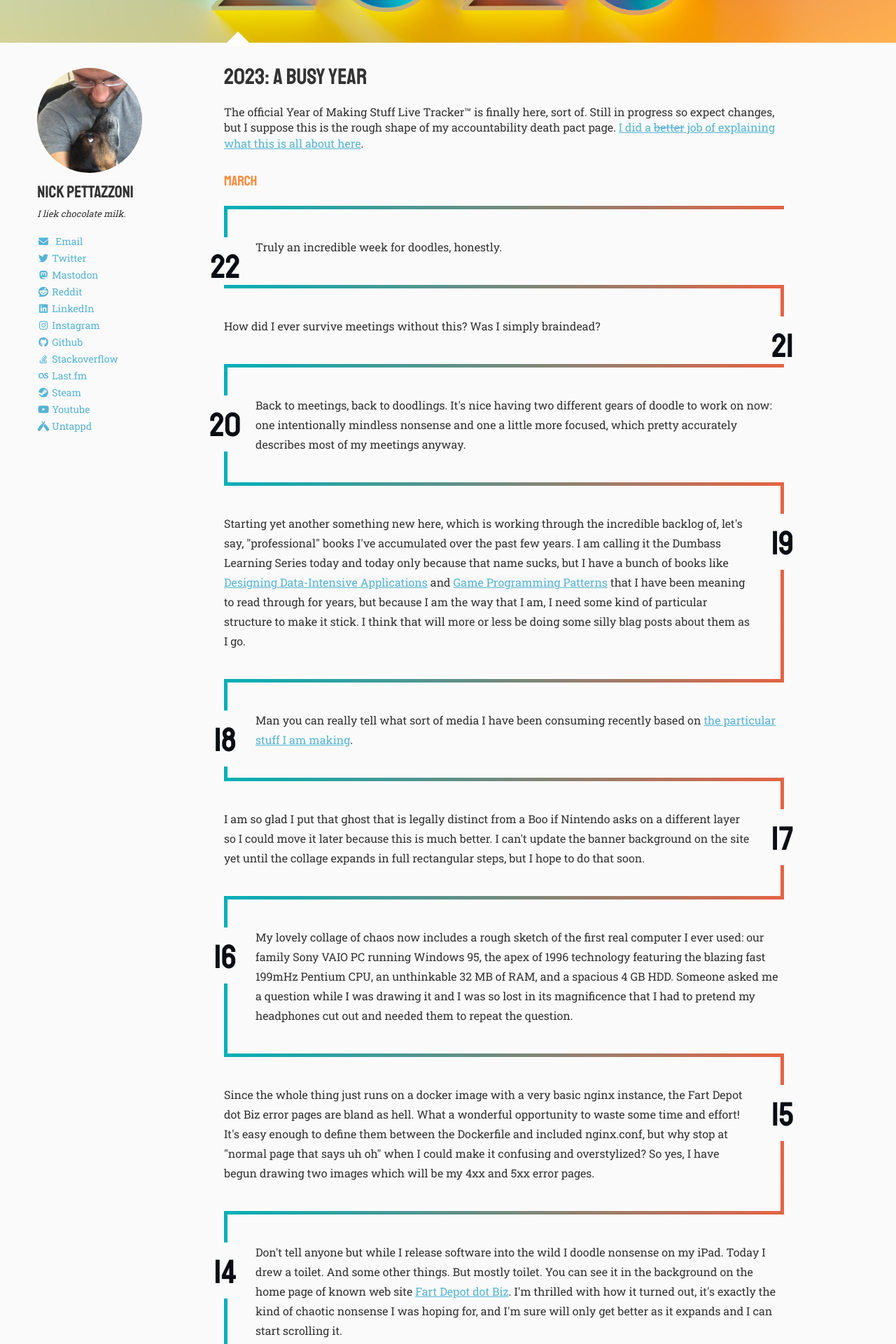
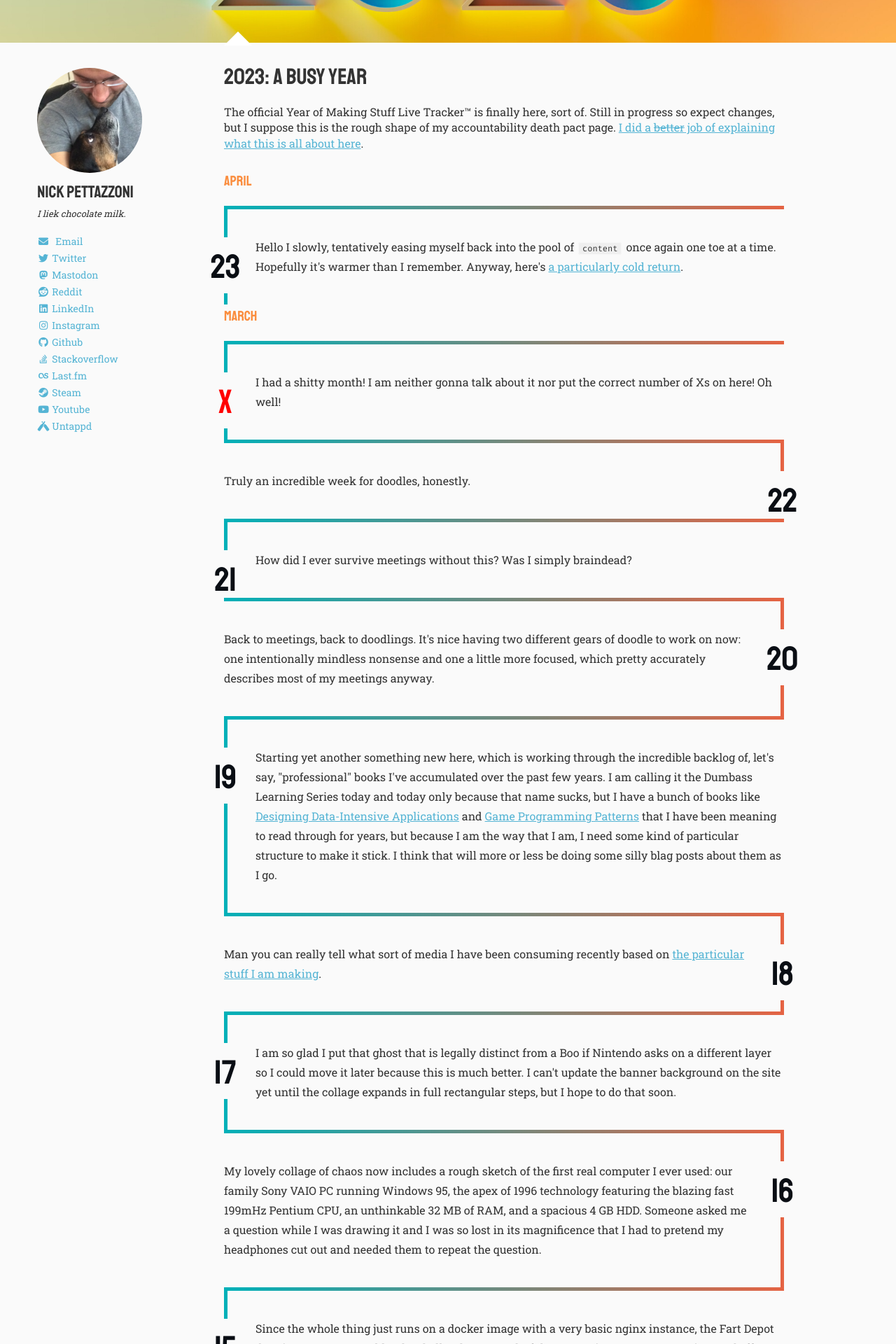
Before and after one commit to pettazz/pettazz.com, a Jekyll site: the page built from 2023/index.md, in a window 1280 px wide. Shown: the part 360-2280 px from the top of the page at 70% size. Built offline with Jekyll 4.4.1, drawn with Linux system fonts in a browser that asks for light colours; nearby versions of some CDN libraries.

Commit message:
back again

```diff
--- a/2023/index.md
+++ b/2023/index.md
@@ -11,7 +11,16 @@ The official Year of Making Stuff Live Tracker™ is finally here, sort of. Stil
 
 <div class="timeline current">
 
+  <h1><small>April</small></h1>
+
+  <p>Hello I slowly, tentatively easing myself back into the pool of <code>content</code> once again one toe at a time. Hopefully it's warmer than I remember. Anyway, here's <a href="https://fartdepot.biz/wrote/2023/04/23/"  target="_blank">a particularly cold return</a>.</p>
+
+</div>
+
+<div class="timeline full-22">
   <h1><small>March</small></h1>
+
+  <p class="skipped">I had a shitty month! I am neither gonna talk about it nor put the correct number of Xs on here! Oh well!</p>
 
   <p>Truly an incredible week for doodles, honestly.</p>
 
--- a/assets/css/timeline.scss
+++ b/assets/css/timeline.scss
@@ -13,7 +13,7 @@ div.timeline {
   margin: auto;
 
   &.current{
-    counter-reset: dayofmonth 23;
+    counter-reset: dayofmonth 24;
   }
 
   &.full-31{
@@ -24,6 +24,9 @@ div.timeline {
   }
   &.full-28{
     counter-reset: dayofmonth 29;
+  }
+  &.full-22{
+    counter-reset: dayofmonth 24;
   }
 
   p {
```
